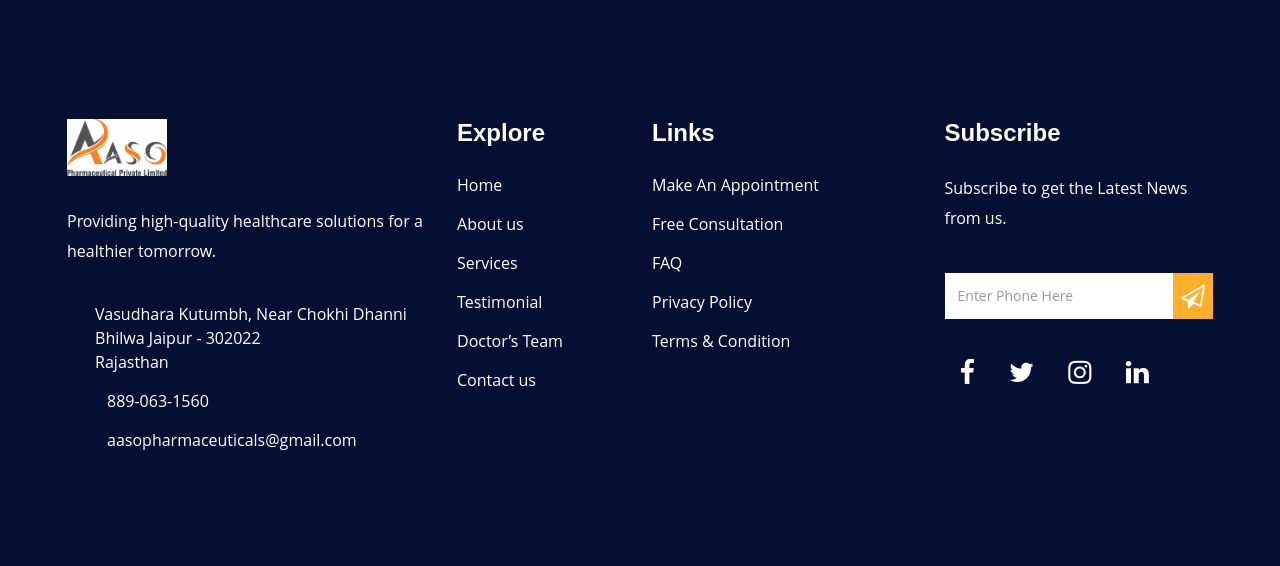
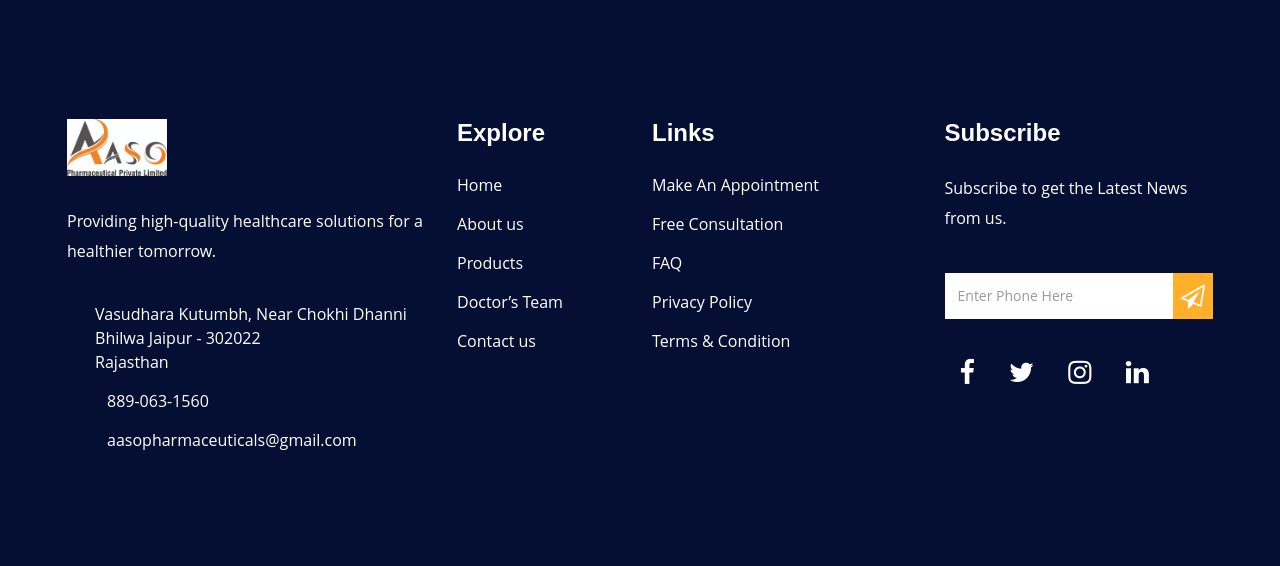
Before and after one commit to ParitoshBarman/aasopharmaceuticals, a Django app: page /about in a window 1280 px wide. Shown: the part 4749-5315 px from the top of the page. Run offline with Django 5.2, Linux system fonts and the light colour scheme; some libraries are stand-ins or nearby versions.

Commit message:
added some footer link

```diff
--- a/aaso/templates/about.html
+++ b/aaso/templates/about.html
@@ -205,7 +205,7 @@
     </div>
     <!-- doctors areas End -->
     <!-- contact form area Start -->
-    <div class="contact-area">
+    <div class="contact-area" id="appointmentsec">
         <div class="container">
             <div class="row">
                 <div class="col-lg-12">
@@ -251,7 +251,7 @@
     </div>
     <!-- contact form area End -->
 
-    <section class="doctors-area">
+    <section class="doctors-area" id="doctorsteam">
         <h1>Meet our Dedicated <br>Doctor’s Team</h1>
         <div class="container">
             <div class="row">
--- a/aaso/templates/base.html
+++ b/aaso/templates/base.html
@@ -170,12 +170,12 @@
                         <div class="footer-box">
                             <h2>Explore</h2>
                             <ul class="text-foot">
-                                <li><a href="#">Home</a></li>
-                                <li><a href="#">About us</a></li>
-                                <li><a href="#">Services</a></li>
-                                <li><a href="#">Testimonial</a></li>
-                                <li><a href="#">Doctor’s Team</a></li>
-                                <li><a href="#">Contact us</a></li>
+                                <li><a href="/">Home</a></li>
+                                <li><a href="/about">About us</a></li>
+                                <li><a href="/products">Products</a></li>
+                                <!-- <li><a href="#">Testimonial</a></li> -->
+                                <li><a href="/about#doctorsteam">Doctor’s Team</a></li>
+                                <li><a href="/contact">Contact us</a></li>
                             </ul>
                         </div>
                     </div>
@@ -183,7 +183,7 @@
                         <div class="footer-box another">
                             <h2>Links</h2>
                             <ul class="text-foot">
-                                <li><a href="#">Make An Appointment</a></li>
+                                <li><a href="/about#appointmentsec">Make An Appointment</a></li>
                                 <li><a href="#">Free Consultation</a></li>
                                 <li><a href="#">FAQ</a></li>
                                 <li><a href="#">Privacy Policy</a></li>
```
